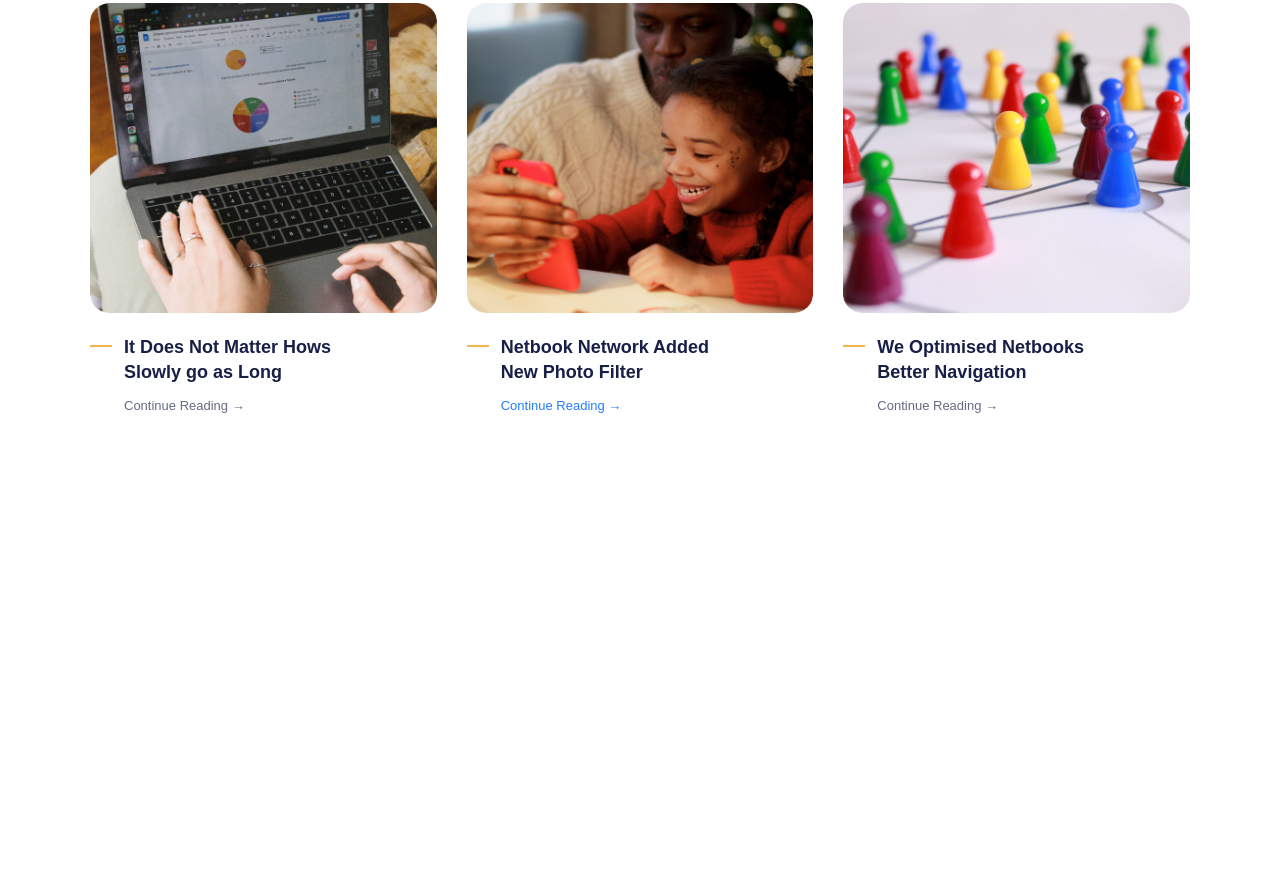
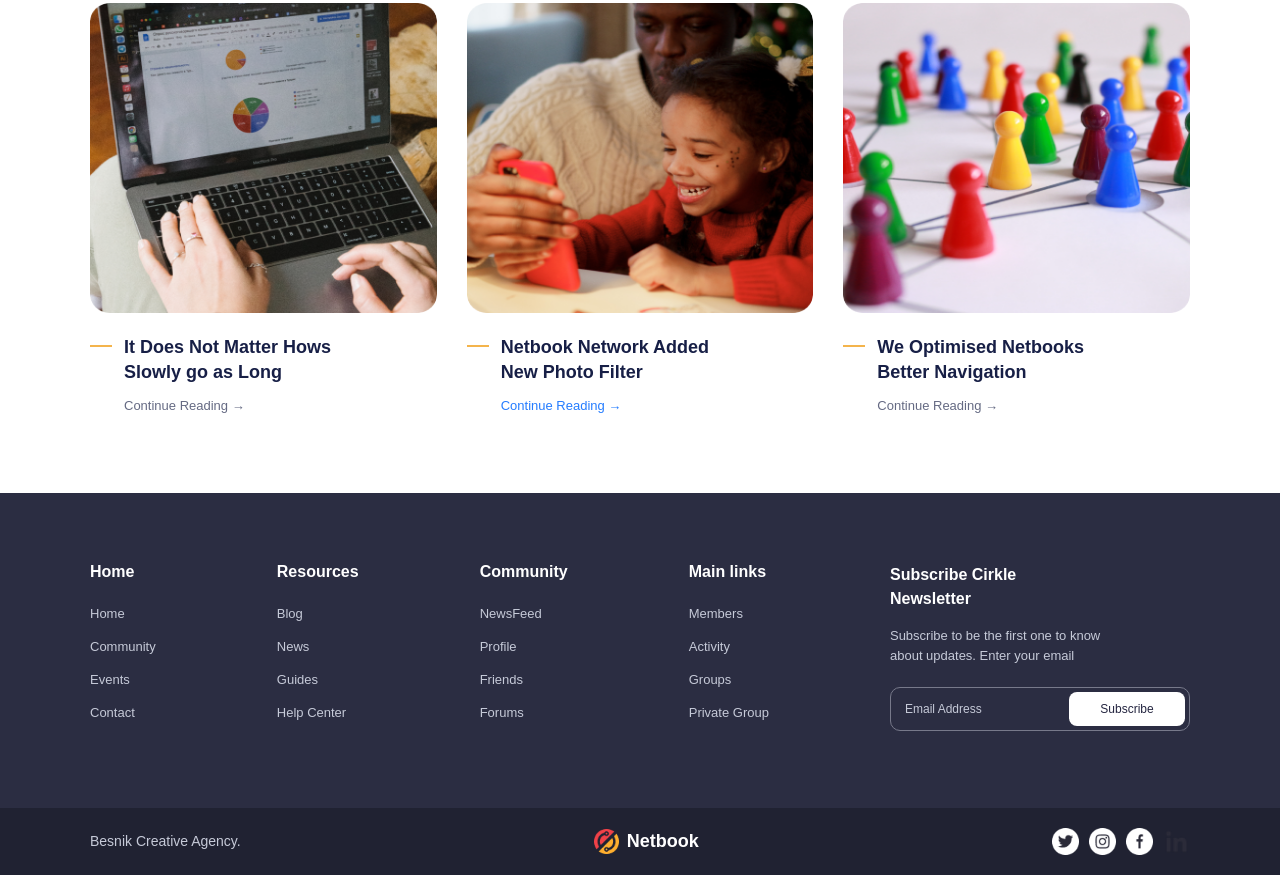
Before and after one commit to muhammmad3456aliev-maker/Home-Work3, a plain HTML site: page index.html in a window 1280 px wide. Shown: the part 3854-4729 px from the top of the page. Before the commit the page ends 4347 px from the top, so only its background shows below. Drawn offline with Linux system fonts and the light colour scheme.

Commit message:
first commit

```diff
--- a/index.html
+++ b/index.html
@@ -329,5 +329,78 @@
     </div>
 </div>
 
+<div class="section8">
+
+    <div class="footer8">
+
+        <div class="col8">
+            <h3>Home</h3>
+            <p>Home</p>
+            <p>Community</p>
+            <p>Events</p>
+            <p>Contact</p>
+        </div>
+
+        <div class="col8">
+            <h3>Resources</h3>
+            <p>Blog</p>
+            <p>News</p>
+            <p>Guides</p>
+            <p>Help Center</p>
+        </div>
+
+        <div class="col8">
+            <h3>Community</h3>
+            <p>NewsFeed</p>
+            <p>Profile</p>
+            <p>Friends</p>
+            <p>Forums</p>
+        </div>
+
+        <div class="col8">
+            <h3>Main links</h3>
+            <p>Members</p>
+            <p>Activity</p>
+            <p>Groups</p>
+            <p>Private Group</p>
+        </div>
+
+        <div class="sub8">
+            <h3>Subscribe Cirkle<br>Newsletter</h3>
+
+            <p>
+                Subscribe to be the first one to know<br>
+                about updates. Enter your email
+            </p>
+
+            <div class="form8">
+                <input type="email" placeholder="Email Address">
+                <button>Subscribe</button>
+            </div>
+        </div>
+
+    </div>
+
+    <div class="bottom8">
+        <div class="text8">
+
+            <p>Besnik Creative Agency.</p>
+
+            <div class="logo8">
+                <img src="./image/Group.png" alt="">
+                <h3>Netbook</h3>
+            </div>
+
+            <div class="social8">
+                <img src="./image/Twitter (1).png" alt="">
+                <img src="./image/instagram.png" alt="">
+                <img src="./image/facebook (1).png" alt="">
+                <img src="./image/Linkedin.png" alt="">
+            </div>
+
+        </div>
+    </div>
+
+</div>
 </body>
 </html>
--- a/style.css
+++ b/style.css
@@ -756,3 +756,129 @@ body {
 .link7.active7 {
     color: #247cff;
 }
+
+
+.section8 {
+    width: 100%;
+    background: #2b2d42;
+    color: white;
+    font-family: Arial;
+    margin-top: 80px;
+}
+
+.footer8 {
+    max-width: 1100px;
+    margin: auto;
+    padding: 70px 0;
+    display: flex;
+    justify-content: space-between;
+    gap: 25px;
+}
+
+.col8 h3,
+.sub8 h3 {
+    font-size: 16px;
+    margin-bottom: 25px;
+}
+
+.col8 p {
+    color: #c6cad8;
+    font-size: 13px;
+    margin-bottom: 18px;
+}
+
+.sub8 {
+    width: 300px;
+}
+
+.sub8 h3 {
+    line-height: 1.5;
+    margin-bottom: 15px;
+}
+
+.sub8 p {
+    color: #c6cad8;
+    font-size: 13px;
+    line-height: 1.6;
+    margin-bottom: 20px;
+}
+
+.form8 {
+    width: 100%;
+    display: flex;
+    align-items: center;
+    border: 1px solid #77798a;
+    border-radius: 10px;
+    padding: 4px;
+}
+
+.form8 input {
+    width: 60%;
+    min-width: 0;
+    background: transparent;
+    border: none;
+    outline: none;
+    padding: 10px;
+    color: white;
+    font-size: 12px;
+}
+
+.form8 input::placeholder {
+    color: #c6cad8;
+}
+
+.form8 button {
+    width: 40%;
+    background: white;
+    color: #252641;
+    border: none;
+    border-radius: 8px;
+    padding: 10px 5px;
+    font-size: 12px;
+}
+
+.bottom8 {
+    width: 100%;
+    background: #202232;
+    padding: 20px 0;
+}
+
+.text8 {
+    display: flex;
+    align-items: center;
+    justify-content: space-between;
+    max-width: 1100px;
+    margin: auto;
+}
+
+.bottom8 p {
+    font-size: 14px;
+    color: #c6cad8;
+}
+
+.logo8 {
+    display: flex;
+    align-items: center;
+    gap: 8px;
+}
+
+.logo8 img {
+    width: 25px;
+    height: 25px;
+}
+
+.logo8 h3 {
+    font-size: 18px;
+    color: white;
+}
+
+.social8 {
+    display: flex;
+    align-items: center;
+    gap: 10px;
+}
+
+.social8 img {
+    width: 27px;
+    height: 27px;
+}
```
Also changed, not shown: image/Linkedin.png (added), image/Twitter (1).png (added), image/facebook (1).png (added), image/instagram.png (added).
